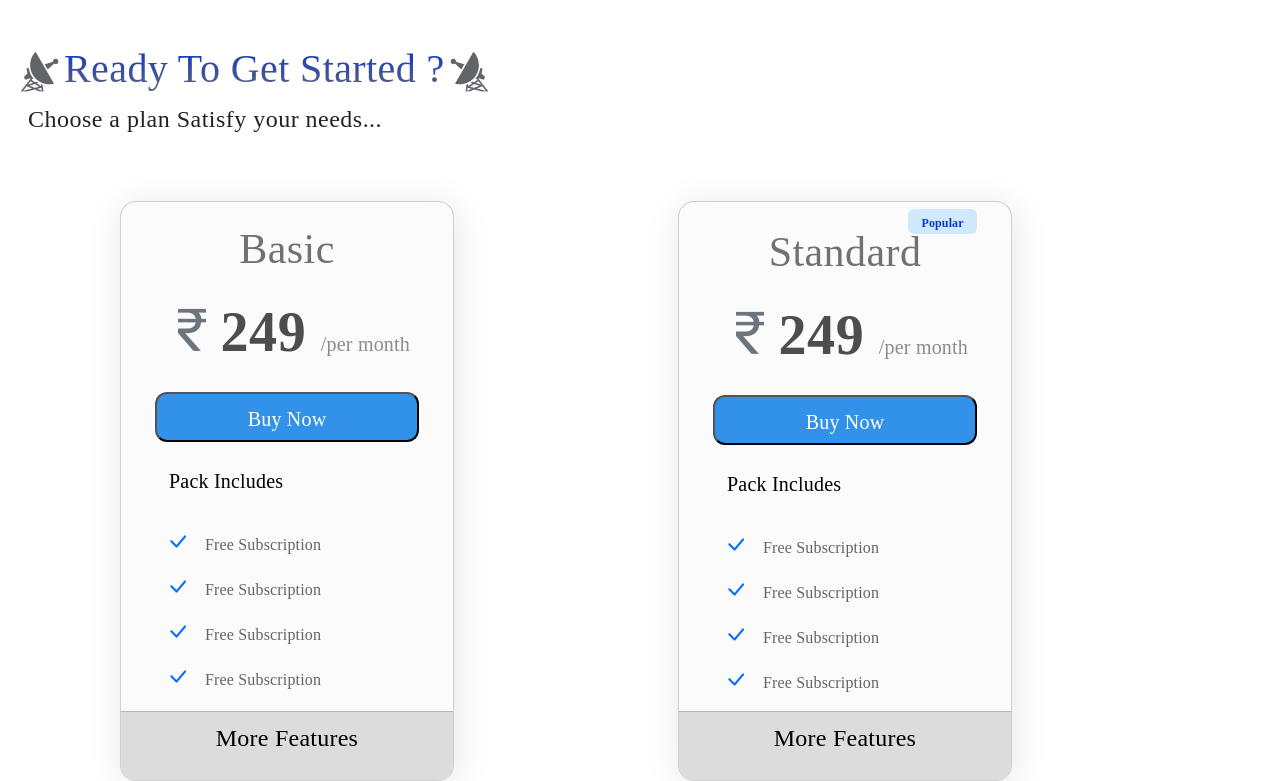
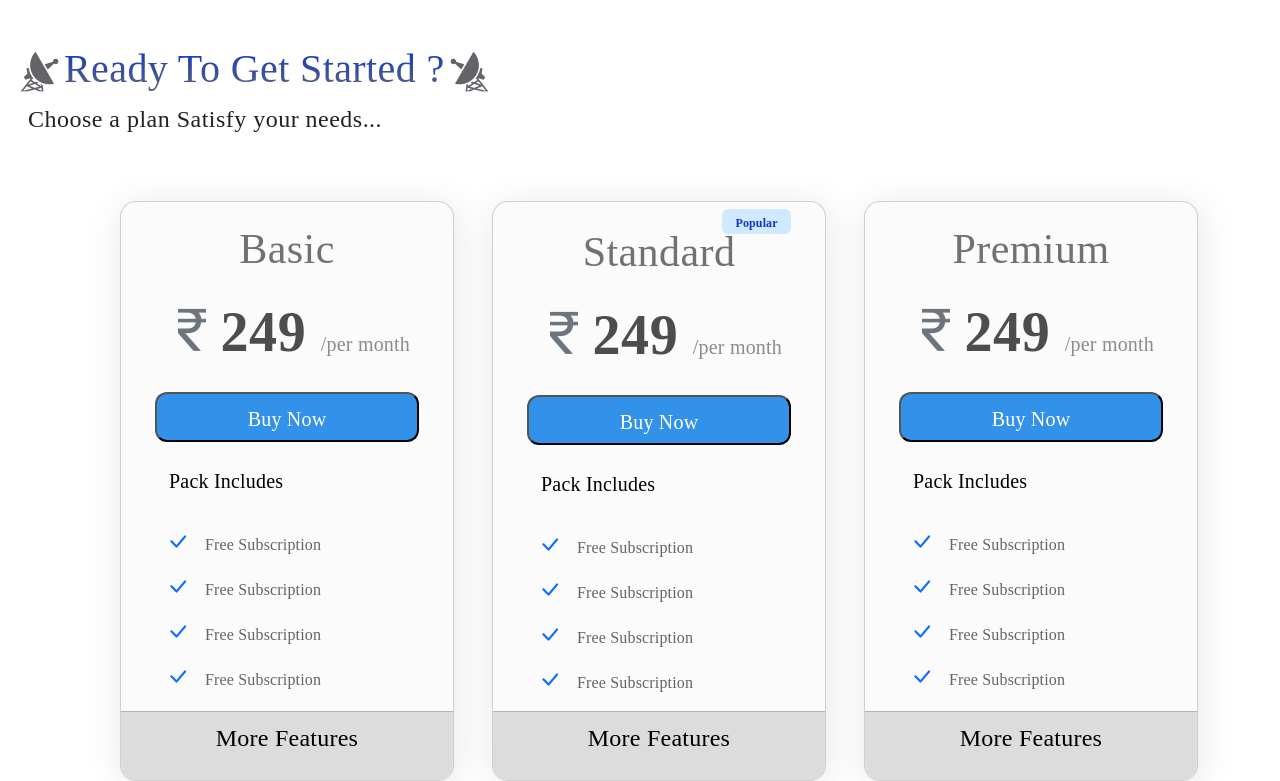
Before and after one commit to THIVINKANTH/cabletv, a plain HTML site: page index.html in a window 1280 px wide. Shown: the part 2019-2800 px from the top of the page. Drawn offline with nearby package versions, Linux system fonts and the light colour scheme.

Commit message:
col changed

```diff
--- a/index.html
+++ b/index.html
@@ -108,7 +108,7 @@
           </div>
         </div>
         <div class="row container justify-content-center ms-lg-5 ms-0">
-          <div class="col-xs-12 col-sm-12 col-md-6 col-lg-4 col-xl-6 mt-5">
+          <div class="col-xs-12 col-sm-12 col-md-6 col-lg-4  mt-5">
             <div class="card text-center ms-lg-5 ms-md-2 ms-0" id="card1">
               <div class="card-body">
                 <h5 class="card-title" id="card-head">Basic</h5>
@@ -125,7 +125,7 @@
                 </div>
             </div>
           </div>
-          <div class="col-xs-12 col-sm-12 col-md-6 col-lg-4 col-xl-6 mt-5">
+          <div class="col-xs-12 col-sm-12 col-md-6 col-lg-4  mt-5">
             <div class="card text-center ms-lg-5 ms-md-2 ms-0" id="card1">
               <p id="cardpop" ><span style="font-size: 12px;
                 letter-spacing: 0.01em;
@@ -149,7 +149,7 @@
                 </div>
             </div>
           </div>
-          <div class="col-xs-12 col-sm-12 col-md-6 col-lg-4 col-xl-6 mt-5">
+          <div class="col-xs-12 col-sm-12 col-md-6 col-lg-4  mt-5">
             <div class="card text-center ms-lg-5 ms-md-2 ms-0" id="card1">
               <div class="card-body">
                 <h5 class="card-title" id="card-head">Premium</h5>
```
